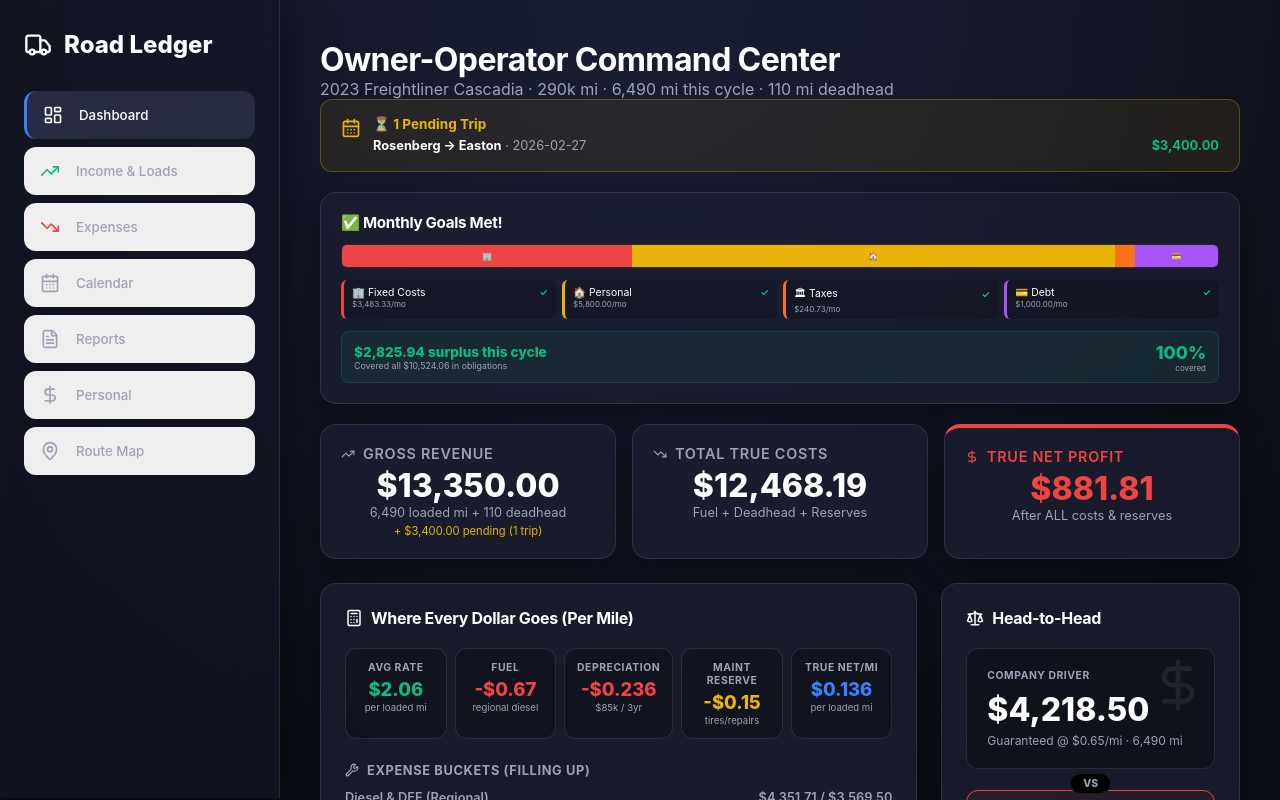
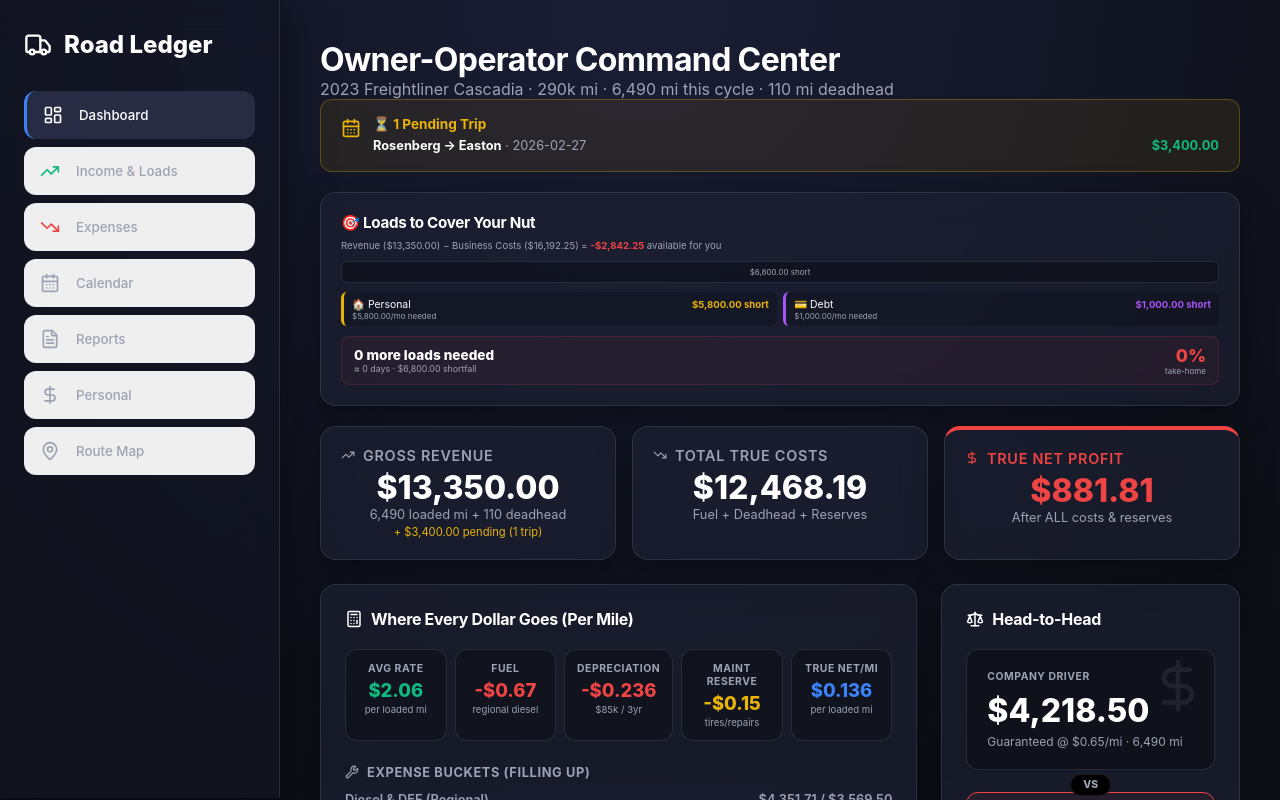
Before and after one commit to Chinadoc/Truck-tracker, a React (Vite) app: page / in a window 1280 px wide. Shown: the top 800 px of the page. Built offline with nearby package versions, Linux system fonts and the light colour scheme.

Commit message:
Fix loads-to-goal: use net profit vs personal+debt (not gross vs everything)

```diff
--- a/src/App.tsx
+++ b/src/App.tsx
@@ -548,84 +548,95 @@ function App() {
 
             {/* ★ Loads-to-Goal Calculator — Top of Dashboard */}
             {(() => {
-              const monthlyFixed = 2400 + 600 + 250 + 100 + 133.33;
+              // Business costs already deducted from revenue
+              const bizCosts = totalExpenses + analysis.totalHiddenCosts; // fuel + deadhead + reserves
+              const monthlyFixed = 2400 + 600 + 250 + 100 + 133.33; // insurance+trailer+tolls+lockbox+reg
+              const monthlyTax = analysis.estimatedTax > 0 ? analysis.estimatedTax : (totalIncome * TOTAL_TAX_RATE);
+              const totalBizBurn = bizCosts + monthlyFixed + monthlyTax;
+
+              // What's LEFT after all business costs = money for you
+              const netAfterBiz = totalIncome - totalBizBurn;
+
+              // Personal obligations (what you need to live + debt)
               const monthlyPersonal = totalPersonalMonthly;
-              const monthlyTax = analysis.estimatedTax > 0 ? analysis.estimatedTax : (totalIncome * TOTAL_TAX_RATE);
               const debtPayment = personalExpenses.find(p => p.category === 'Debt')?.monthlyAmount ?? 0;
-              const totalNeed = monthlyFixed + monthlyPersonal + monthlyTax + debtPayment;
-              const earned = totalIncome;
-              const remaining = Math.max(0, totalNeed - earned);
-              const avgTripPay = completedIncomes.length > 0 ? earned / completedIncomes.length : 3000;
-              const avgTripDays = 2; // realistic: 2 days per load
-              const loadsLeft = remaining > 0 ? Math.ceil(remaining / avgTripPay) : 0;
-              const daysLeft = loadsLeft * avgTripDays;
-              const pctDone = totalNeed > 0 ? Math.min(100, (earned / totalNeed) * 100) : 0;
-              const goalMet = earned >= totalNeed;
-
-              // What's covered vs what's not
+              const takeHomeNeed = monthlyPersonal + debtPayment;
+
+              // How much of take-home is covered?
+              const takeHomeCovered = Math.max(0, netAfterBiz);
+              const shortfall = Math.max(0, takeHomeNeed - takeHomeCovered);
+              const pctCovered = takeHomeNeed > 0 ? Math.min(100, (takeHomeCovered / takeHomeNeed) * 100) : 100;
+              const goalMet = takeHomeCovered >= takeHomeNeed;
+
+              // Loads needed to close the gap
+              const avgTripNet = completedIncomes.length > 0 ? netAfterBiz / completedIncomes.length : 500;
+              const loadsLeft = shortfall > 0 && avgTripNet > 0 ? Math.ceil(shortfall / Math.max(avgTripNet, 200)) : 0;
+              const daysLeft = loadsLeft * 2;
+
               const layers = [
-                { label: 'Fixed Costs', need: monthlyFixed, color: '#ef4444', icon: '🏢' },
                 { label: 'Personal', need: monthlyPersonal, color: '#eab308', icon: '🏠' },
-                { label: 'Taxes', need: monthlyTax, color: '#f97316', icon: '🏛' },
                 { label: 'Debt', need: debtPayment, color: '#a855f7', icon: '💳' },
               ];
-              let runningEarned = earned;
+              let runningNet = takeHomeCovered;
 
               return (
                 <div className="glass-panel" style={{ padding: '1.25rem', marginBottom: '1.25rem' }}>
-                  <h3 style={{ fontSize: '0.95rem', fontWeight: 700, marginBottom: '0.75rem', display: 'flex', alignItems: 'center', gap: '0.4rem' }}>
-                    {goalMet ? '✅' : '🎯'} {goalMet ? 'Monthly Goals Met!' : 'Loads to Cover Your Nut'}
+                  <h3 style={{ fontSize: '0.95rem', fontWeight: 700, marginBottom: '0.5rem', display: 'flex', alignItems: 'center', gap: '0.4rem' }}>
+                    {goalMet ? '✅' : '🎯'} {goalMet ? 'Take-Home Goals Met!' : 'Loads to Cover Your Nut'}
                   </h3>
-
-                  {/* Stacked progress — what's covered */}
-                  <div style={{ display: 'flex', height: '24px', borderRadius: '6px', overflow: 'hidden', marginBottom: '0.75rem', border: '1px solid var(--border)', background: 'rgba(0,0,0,0.3)' }}>
+                  <div className="text-secondary" style={{ fontSize: '0.6rem', marginBottom: '0.6rem' }}>
+                    Revenue ({formatCurrency(totalIncome)}) − Business Costs ({formatCurrency(totalBizBurn)}) = <strong style={{ color: netAfterBiz >= 0 ? 'var(--success)' : 'var(--danger)' }}>{formatCurrency(netAfterBiz)}</strong> available for you
+                  </div>
+
+                  {/* Progress bar — personal + debt */}
+                  <div style={{ display: 'flex', height: '22px', borderRadius: '6px', overflow: 'hidden', marginBottom: '0.6rem', border: '1px solid var(--border)', background: 'rgba(0,0,0,0.3)' }}>
                     {layers.map((l, i) => {
-                      const covered = Math.min(runningEarned, l.need);
-                      runningEarned -= covered;
-                      const pct = totalNeed > 0 ? (covered / totalNeed) * 100 : 0;
+                      const covered = Math.min(runningNet, l.need);
+                      runningNet -= Math.max(0, covered);
+                      const pct = takeHomeNeed > 0 ? (covered / takeHomeNeed) * 100 : 0;
                       return pct > 0 ? (
                         <div key={i} title={`${l.label}: ${formatCurrency(covered)} / ${formatCurrency(l.need)}`}
                           style={{ width: `${pct}%`, background: l.color, display: 'flex', alignItems: 'center', justifyContent: 'center', fontSize: '0.5rem', fontWeight: 700, color: '#fff', transition: 'width 1s ease' }}>
-                          {pct > 6 ? l.icon : ''}
+                          {pct > 10 ? l.icon : ''}
                         </div>
                       ) : null;
                     })}
-                    {remaining > 0 && <div style={{ flex: 1, display: 'flex', alignItems: 'center', justifyContent: 'center', fontSize: '0.5rem', color: 'var(--text-secondary)' }}>{formatCurrency(remaining)} left</div>}
-                  </div>
-
-                  {/* Mini buckets showing what's covered */}
-                  <div style={{ display: 'grid', gridTemplateColumns: 'repeat(4, 1fr)', gap: '0.4rem', marginBottom: '0.75rem', fontSize: '0.65rem' }}>
+                    {shortfall > 0 && <div style={{ flex: 1, display: 'flex', alignItems: 'center', justifyContent: 'center', fontSize: '0.5rem', color: 'var(--text-secondary)' }}>{formatCurrency(shortfall)} short</div>}
+                  </div>
+
+                  {/* Mini buckets */}
+                  <div style={{ display: 'grid', gridTemplateColumns: 'repeat(2, 1fr)', gap: '0.4rem', marginBottom: '0.6rem', fontSize: '0.65rem' }}>
                     {(() => {
-                      let r = earned; return layers.map((l, i) => {
+                      let r = takeHomeCovered; return layers.map((l, i) => {
                         const covered = Math.min(r, l.need);
-                        r -= covered;
+                        r -= Math.max(0, covered);
                         const done = covered >= l.need;
                         return (
                           <div key={i} style={{ background: 'rgba(0,0,0,0.2)', borderRadius: '6px', padding: '0.35rem 0.5rem', borderLeft: `3px solid ${l.color}` }}>
                             <div style={{ display: 'flex', justifyContent: 'space-between', alignItems: 'center' }}>
                               <span>{l.icon} {l.label}</span>
-                              <span style={{ fontWeight: 700, color: done ? 'var(--success)' : l.color, fontSize: '0.6rem' }}>{done ? '✓' : formatCurrency(l.need - covered)}</span>
+                              <span style={{ fontWeight: 700, color: done ? 'var(--success)' : l.color, fontSize: '0.6rem' }}>{done ? '✓' : `${formatCurrency(l.need - covered)} short`}</span>
                             </div>
-                            <div style={{ fontSize: '0.5rem', color: 'var(--text-secondary)' }}>{formatCurrency(l.need)}/mo</div>
+                            <div style={{ fontSize: '0.5rem', color: 'var(--text-secondary)' }}>{formatCurrency(l.need)}/mo needed</div>
                           </div>
                         );
                       });
                     })()}
                   </div>
 
-                  {/* Bottom line: loads remaining */}
-                  <div style={{ display: 'flex', justifyContent: 'space-between', alignItems: 'center', padding: '0.6rem 0.75rem', background: goalMet ? 'rgba(16,185,129,0.08)' : 'rgba(239,68,68,0.06)', borderRadius: '8px', border: `1px solid ${goalMet ? 'rgba(16,185,129,0.2)' : 'rgba(239,68,68,0.15)'}` }}>
+                  {/* Bottom line */}
+                  <div style={{ display: 'flex', justifyContent: 'space-between', alignItems: 'center', padding: '0.5rem 0.75rem', background: goalMet ? 'rgba(16,185,129,0.08)' : 'rgba(239,68,68,0.06)', borderRadius: '8px', border: `1px solid ${goalMet ? 'rgba(16,185,129,0.2)' : 'rgba(239,68,68,0.15)'}` }}>
                     <div>
                       <div style={{ fontWeight: 800, fontSize: '0.85rem', color: goalMet ? 'var(--success)' : 'var(--text-primary)' }}>
-                        {goalMet ? `${formatCurrency(earned - totalNeed)} surplus this cycle` : `${loadsLeft} more load${loadsLeft !== 1 ? 's' : ''} needed`}
+                        {goalMet ? `${formatCurrency(takeHomeCovered - takeHomeNeed)} surplus` : `${loadsLeft} more load${loadsLeft !== 1 ? 's' : ''} needed`}
                       </div>
                       <div className="text-secondary" style={{ fontSize: '0.55rem' }}>
-                        {goalMet ? `Covered all ${formatCurrency(totalNeed)} in obligations` : `≈ ${daysLeft} days · @ ${formatCurrency(avgTripPay)} avg payout`}
+                        {goalMet ? `Take-home covers all ${formatCurrency(takeHomeNeed)}` : `≈ ${daysLeft} days · ${formatCurrency(shortfall)} shortfall`}
                       </div>
                     </div>
                     <div style={{ textAlign: 'right' }}>
-                      <div style={{ fontWeight: 800, fontSize: '1.1rem', color: goalMet ? 'var(--success)' : 'var(--danger)' }}>{pctDone.toFixed(0)}%</div>
-                      <div className="text-secondary" style={{ fontSize: '0.5rem' }}>covered</div>
+                      <div style={{ fontWeight: 800, fontSize: '1.1rem', color: goalMet ? 'var(--success)' : pctCovered > 50 ? '#eab308' : 'var(--danger)' }}>{pctCovered.toFixed(0)}%</div>
+                      <div className="text-secondary" style={{ fontSize: '0.5rem' }}>take-home</div>
                     </div>
                   </div>
                 </div>
```
